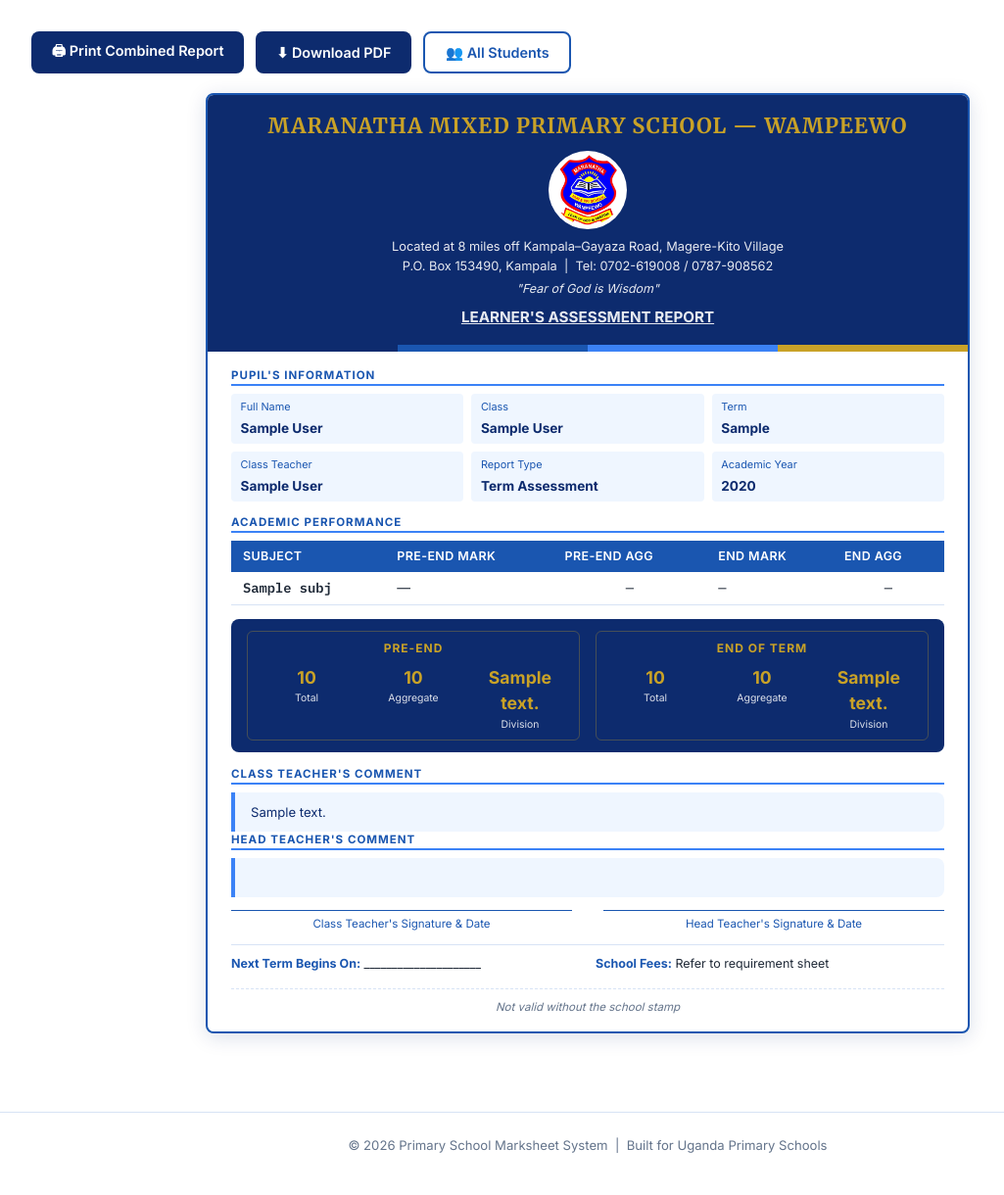
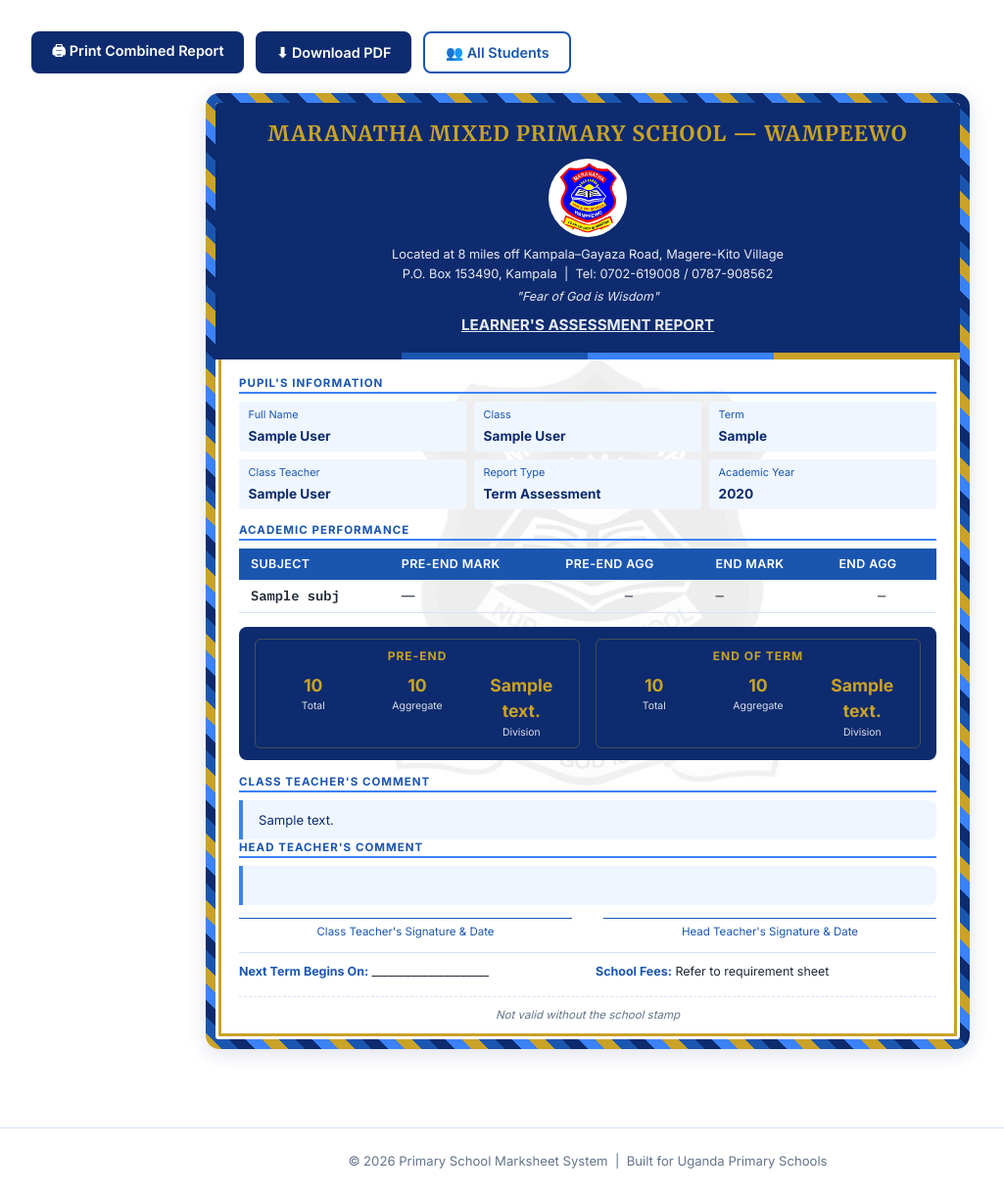
Before and after one commit to Nathansilver-code/reportGenerator, a Flask app: template templates/combined_report_card.html in a window 1280 px wide. Shown: the whole page at 98% size, without its empty margins (40-1065 px from the left). Before the commit the page ends 1177 px from the top, so only its background shows below. Run offline with Flask 3, Linux system fonts and the light colour scheme; tables that the repository leaves empty hold one stand-in row (values such as "Sample post"); the template is opened without the code that fills it: values that come from a table or form of the project are taken from there, most other values are stand-ins (such as "Sample title", 1, 10 or a date in 2020).

Commit message:
modified report design

```diff
--- a/templates/combined_report_card.html
+++ b/templates/combined_report_card.html
@@ -20,6 +20,46 @@
     overflow: hidden;
     box-shadow: 0 4px 20px rgba(13,43,110,0.15);
   }
+
+  .report-card {
+  position: relative;
+  border: 10px solid transparent;
+  border-radius: 14px;
+  background:
+    linear-gradient(#fff, #fff) padding-box,
+    repeating-linear-gradient(
+      45deg,
+      var(--rc-accent) 0 12px,
+      var(--rc-mid)    12px 24px,
+      var(--rc-dark)   24px 36px,
+      var(--rc-light)  36px 48px
+    ) border-box;
+  box-shadow:
+    0 4px 20px rgba(13,43,110,0.15),
+    inset 0 0 0 3px #fff,
+    inset 0 0 0 6px var(--rc-accent);
+}
+
+.rc-watermark {
+  position: absolute;
+  inset: 0;
+  display: flex;
+  align-items: center;
+  justify-content: center;
+  pointer-events: none;
+  z-index: 0;
+}
+.rc-watermark img {
+  width: 60%;
+  max-width: 420px;
+  opacity: 0.07;
+  filter: grayscale(1);
+}
+
+.rc-banner, .rc-stripe, .rc-body {
+  position: relative;
+  z-index: 1;
+}
 
   .rc-banner {
     background: var(--rc-dark);
@@ -184,19 +224,32 @@
 .term-fees-row .label { font-weight: 700; color: var(--rc-mid); }
 
   @media print {
-    .no-print            { display: none !important; }
-    .report-card         { border-color: #000; box-shadow: none; max-width: 100%; }
-    .rc-banner           { background: var(--rc-dark) !important; -webkit-print-color-adjust: exact; print-color-adjust: exact; }
-    .rc-stripe           { -webkit-print-color-adjust: exact; print-color-adjust: exact; }
-    .rc-summary-combined { background: var(--rc-dark) !important; -webkit-print-color-adjust: exact; print-color-adjust: exact; }
-    .rc-table th         { background: var(--rc-mid) !important; -webkit-print-color-adjust: exact; print-color-adjust: exact; }
-    .rc-table tr:nth-child(even) { background: var(--rc-pale) !important; -webkit-print-color-adjust: exact; print-color-adjust: exact; }
-    .info-cell           { background: var(--rc-pale) !important; -webkit-print-color-adjust: exact; print-color-adjust: exact; }
-    .rc-comment          { background: var(--rc-pale) !important; -webkit-print-color-adjust: exact; print-color-adjust: exact; }
-    html, body           { height: 100%; }
-    .main-content        { padding: 0 !important; margin: 0 !important; }
-    @page                { size: A4 portrait; margin: 1cm; }
+  .no-print            { display: none !important; }
+  .report-card         {
+    box-shadow: none;
+    max-width: 100%;
+    page-break-inside: avoid;
+    -webkit-print-color-adjust: exact; print-color-adjust: exact;
   }
+  .rc-watermark img     { -webkit-print-color-adjust: exact; print-color-adjust: exact; }
+  .rc-banner            { background: var(--rc-dark) !important; -webkit-print-color-adjust: exact; print-color-adjust: exact; padding: 0.7rem 1.5rem; }
+  .rc-stripe            { -webkit-print-color-adjust: exact; print-color-adjust: exact; }
+  .rc-summary-combined  { background: var(--rc-dark) !important; -webkit-print-color-adjust: exact; print-color-adjust: exact; }
+  .rc-table th          { background: var(--rc-mid) !important; -webkit-print-color-adjust: exact; print-color-adjust: exact; }
+  .rc-table tr:nth-child(even) { background: var(--rc-pale) !important; -webkit-print-color-adjust: exact; print-color-adjust: exact; }
+  .info-cell            { background: var(--rc-pale) !important; -webkit-print-color-adjust: exact; print-color-adjust: exact; }
+  .rc-comment           { background: var(--rc-pale) !important; -webkit-print-color-adjust: exact; print-color-adjust: exact; }
+
+  .rc-body              { padding: 0.7rem 1.2rem; }
+  .rc-section           { margin-bottom: 0.6rem; }
+  .rc-table th, .rc-table td { padding: 0.3rem 0.6rem; }
+  .signature-row        { margin-top: 0.6rem; }
+  .rc-footer-note       { margin-top: 0.6rem; padding-top: 0.4rem; }
+
+  html, body            { height: 100%; }
+  .main-content         { padding: 0 !important; margin: 0 !important; }
+  @page                 { size: A4 portrait; margin: 1cm; }
+}
 </style>
 {% endblock %}
 
@@ -212,6 +265,11 @@
   </div>
 
   <div class="report-card">
+
+    {# Watermark #}
+    <div class="rc-watermark">
+      <img src="{{ url_for('static', filename='css/logo.jpg') }}" alt="">
+    </div>
 
     {# Banner #}
     <div class="rc-banner">
```
